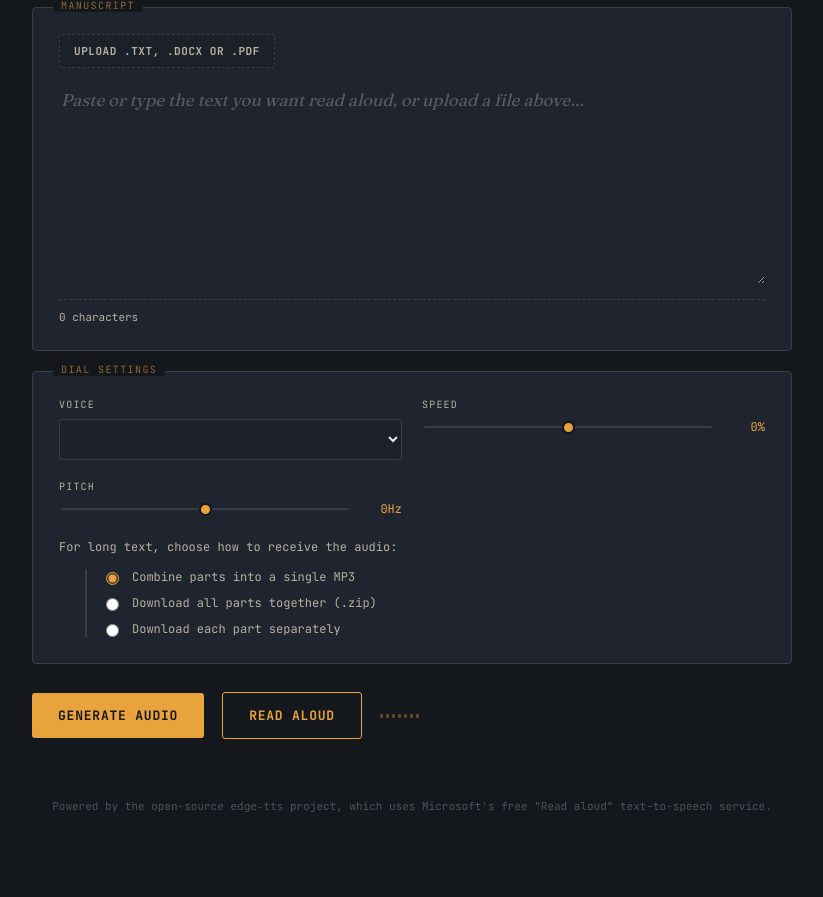
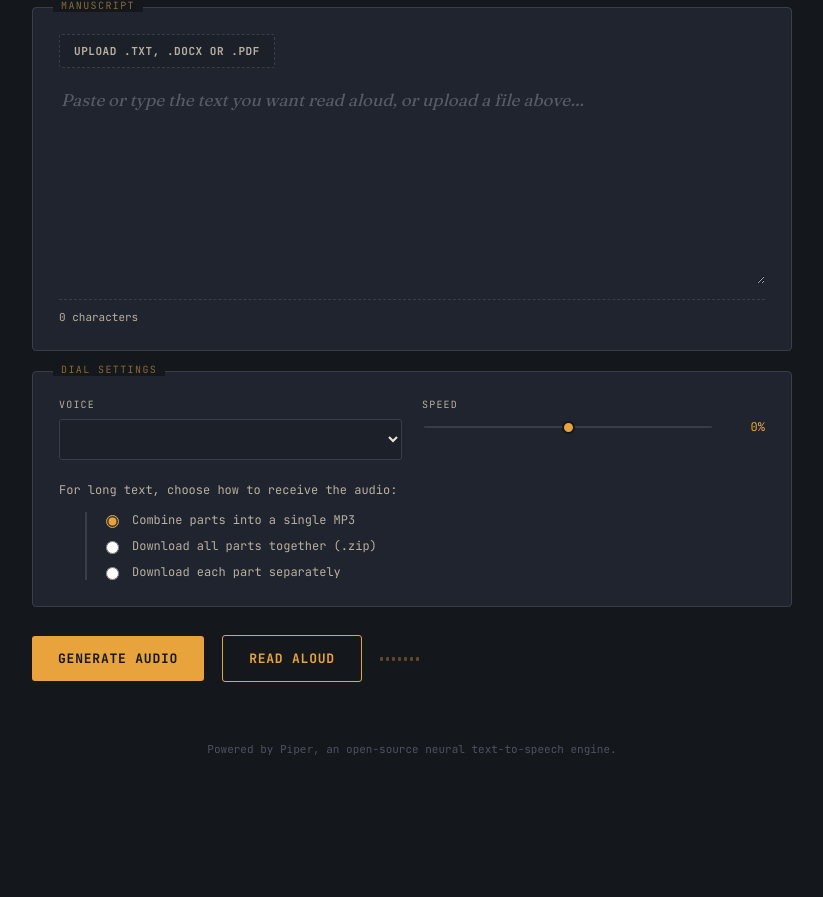
Before and after one commit to josuevbroque/wavecast, a Flask app: page / in a window 1280 px wide. Shown: the part 124-1021 px from the top of the page, without its empty margins (228-1051 px from the left). After the commit the page ends 879 px from the top, so only its background shows below. Run offline with Flask 3, Linux system fonts and the light colour scheme; lists and menus that the app fills with data are empty.

Commit message:
Remove pitch control and update footer text
Removed pitch input and related functionality from the interface. Updated footer text to reflect the use of the Piper text-to-speech engine instead of Azure.

```diff
--- a/templates/index.html
+++ b/templates/index.html
@@ -430,13 +430,6 @@
           <output id="rateOut">0%</output>
         </div>
       </div>
-      <div class="field">
-        <label>Pitch</label>
-        <div class="slider-row">
-          <input type="range" id="pitch" min="-50" max="50" value="0" step="5">
-          <output id="pitchOut">0Hz</output>
-        </div>
-      </div>
     </div>
     <div class="archive-toggle">
       <span id="splitToggleLabel">For long text, choose how to receive the audio:</span>
@@ -484,8 +477,7 @@
   <div class="error-box" id="errorBox"></div>
 
   <footer>
-    <span id="footerText">Powered by the open-source <code>edge-tts</code> project, which uses Microsoft's
-    free "Read aloud" text-to-speech service.</span>
+    <span id="footerText">Powered by <code>Piper</code>, an open-source neural text-to-speech engine.</span>
   </footer>
 </div>
 
@@ -500,7 +492,6 @@ const I18N = {
     panelDial: 'Dial settings',
     voiceLabel: 'Voice',
     speedLabel: 'Speed',
-    pitchLabel: 'Pitch',
     splitToggleLabel: 'For long text, choose how to receive the audio:',
     splitOptSeparate: 'Download each part separately',
     splitOptZip: 'Download all parts together (.zip)',
@@ -512,23 +503,22 @@ const I18N = {
     statusDone: 'Done.',
     errNoText: 'Paste some text first.',
     errGeneric: 'Something went wrong.',
-    errAzureAuth: 'Azure Speech rejected the request. Check AZURE_SPEECH_KEY and AZURE_SPEECH_REGION on the server, and that the free monthly quota is not used up.',
-    footerAzureHtml: 'Powered by Azure AI Speech neural voices.',
-    errBlocked: "Microsoft's speech service refused the connection (HTTP 403). This usually means it is blocking this server's IP address, which is common on cloud hosts. It normally works when the app runs on your own computer.",
+    errNoVoices: 'No voices are installed on this server yet. Run download_voices.py (on Render, add it to the Build Command).',
     readyToPlay: 'Ready to play',
     partsSynthesized: (n) => `${n} parts synthesized`,
     downloadBtn: 'Download',
     playBtn: 'Play',
     partLabel: (i) => `Part ${i}`,
-    footerHtml: 'Powered by the open-source <code>edge-tts</code> project, which uses Microsoft\'s free "Read aloud" text-to-speech service.',
-    defaultVoice: 'en-US-EmmaNeural',
+    footerHtml: 'Powered by <code>Piper</code>, an open-source neural text-to-speech engine.',
+    defaultVoice: 'en_US-lessac-medium',
+    voicePrefix: 'en_',
     charCount: (n) => n.toLocaleString() + ' character' + (n === 1 ? '' : 's'),
     chunkInfo: (n) => `~${n} audio parts`,
     reading: (name) => `Reading ${name}…`,
     loaded: (name) => `Loaded ${name}`,
     couldNotRead: 'Could not read that file.',
     partialFailure: (failedCount, total, numbers) =>
-      `Heads up: ${failedCount} of ${total} part(s) failed to synthesize (part${failedCount === 1 ? '' : 's'} ${numbers}) — likely a temporary hiccup reaching the speech service. Everything else below succeeded. Generating again will retry the whole text if you want another attempt at those parts.`,
+      `Heads up: ${failedCount} of ${total} part(s) failed to synthesize (part${failedCount === 1 ? '' : 's'} ${numbers}) . Everything else below succeeded. Generating again will retry the whole text if you want another attempt at those parts.`,
   },
   pt: {
     htmlLang: 'pt-BR',
@@ -539,7 +529,6 @@ const I18N = {
     panelDial: 'Configurações',
     voiceLabel: 'Voz',
     speedLabel: 'Velocidade',
-    pitchLabel: 'Tom',
     splitToggleLabel: 'Para textos longos, escolha como receber o áudio:',
     splitOptSeparate: 'Baixar cada parte separadamente',
     splitOptZip: 'Baixar todas as partes juntas (.zip)',
@@ -551,23 +540,22 @@ const I18N = {
     statusDone: 'Pronto.',
     errNoText: 'Cole algum texto primeiro.',
     errGeneric: 'Algo deu errado.',
-    errAzureAuth: 'O Azure Speech recusou a requisição. Verifique AZURE_SPEECH_KEY e AZURE_SPEECH_REGION no servidor e se a cota gratuita mensal não acabou.',
-    footerAzureHtml: 'Desenvolvido com as vozes neurais do Azure AI Speech.',
-    errBlocked: 'O serviço de voz da Microsoft recusou a conexão (HTTP 403). Isso geralmente significa que o IP deste servidor está bloqueado, algo comum em hospedagens na nuvem. Normalmente funciona quando o app roda no seu próprio computador.',
+    errNoVoices: 'Nenhuma voz está instalada neste servidor ainda. Execute download_voices.py (no Render, adicione ao Build Command).',
     readyToPlay: 'Pronto para tocar',
     partsSynthesized: (n) => `${n} partes sintetizadas`,
     downloadBtn: 'Baixar',
     playBtn: 'Tocar',
     partLabel: (i) => `Parte ${i}`,
-    footerHtml: 'Desenvolvido com o projeto open-source <code>edge-tts</code>, que usa o serviço gratuito "Ler em voz alta" da Microsoft.',
-    defaultVoice: 'pt-BR-FranciscaNeural',
+    footerHtml: 'Desenvolvido com o <code>Piper</code>, um motor de voz neural open-source.',
+    defaultVoice: 'pt_BR-faber-medium',
+    voicePrefix: 'pt_',
     charCount: (n) => n.toLocaleString() + (n === 1 ? ' caractere' : ' caracteres'),
     chunkInfo: (n) => `~${n} partes de áudio`,
     reading: (name) => `Lendo ${name}…`,
     loaded: (name) => `Carregado: ${name}`,
     couldNotRead: 'Não foi possível ler esse arquivo.',
     partialFailure: (failedCount, total, numbers) =>
-      `Atenção: ${failedCount} de ${total} parte(s) falharam ao sintetizar (parte${failedCount === 1 ? '' : 's'} ${numbers}) — provavelmente uma instabilidade temporária no serviço de voz. O restante abaixo funcionou normalmente. Gerar novamente vai refazer o texto todo, se quiser tentar de novo essas partes.`,
+      `Atenção: ${failedCount} de ${total} parte(s) falharam ao sintetizar (parte${failedCount === 1 ? '' : 's'} ${numbers}) . O restante abaixo funcionou normalmente. Gerar novamente vai refazer o texto todo, se quiser tentar de novo essas partes.`,
   }
 };
 
@@ -578,9 +566,7 @@ const charcountEl = document.getElementById('charcount');
 const chunkinfoEl = document.getElementById('chunkinfo');
 const voiceEl = document.getElementById('voice');
 const rateEl = document.getElementById('rate');
-const pitchEl = document.getElementById('pitch');
 const rateOut = document.getElementById('rateOut');
-const pitchOut = document.getElementById('pitchOut');
 const genBtn = document.getElementById('genBtn');
 const readBtn = document.getElementById('readBtn');
 const wave = document.getElementById('wave');
@@ -597,7 +583,6 @@ const fileInput = document.getElementById('fileInput');
 const fileStatus = document.getElementById('fileStatus');
 const uploadLabel = document.querySelector('label[for="fileInput"]');
 
-const ENGINE = "{{ engine }}";
 const CHUNK_SIZE = 3000;
 
 function updateCharCount() {
@@ -606,6 +591,16 @@ function updateCharCount() {
   charcountEl.textContent = t.charCount(len);
   const chunks = Math.max(1, Math.ceil(len / CHUNK_SIZE));
   chunkinfoEl.textContent = chunks > 1 ? t.chunkInfo(chunks) : '';
+}
+
+let userPickedVoice = false;
+
+// Prefer the language's default voice; fall back to any installed voice for
+// that language, then to the first voice in the list.
+function pickDefaultVoice(t) {
+  const options = Array.from(voiceEl.options).map((o) => o.value);
+  if (options.includes(t.defaultVoice)) return t.defaultVoice;
+  return options.find((v) => v.startsWith(t.voicePrefix)) || options[0] || '';
 }
 
 function applyLanguage(lang) {
@@ -625,21 +620,15 @@ function applyLanguage(lang) {
   genBtn.textContent = t.genBtn;
   readBtn.textContent = t.readBtn;
   downloadLink.textContent = t.downloadBtn;
-  document.getElementById('footerText').innerHTML = ENGINE === 'azure' ? t.footerAzureHtml : t.footerHtml;
+  document.getElementById('footerText').innerHTML = t.footerHtml;
 
-  const speedPitchLabels = document.querySelectorAll('.field label');
-  // speedPitchLabels[0] is "Voice" (already set above via selector), so grab by structure instead:
   const allFieldLabels = document.querySelectorAll('.controls-grid .field label');
   allFieldLabels[0].textContent = t.voiceLabel;
   allFieldLabels[1].textContent = t.speedLabel;
-  allFieldLabels[2].textContent = t.pitchLabel;
 
-  // Set this language's default voice, if the current selection belongs to
-  // the *other* language's default (i.e. the user hasn't deliberately picked
-  // something else).
-  const otherDefault = lang === 'en' ? I18N.pt.defaultVoice : I18N.en.defaultVoice;
-  if (voiceEl.value === otherDefault || !voiceEl.value) {
-    voiceEl.value = t.defaultVoice;
+  // Switch to this language's default voice unless the user picked one.
+  if (!userPickedVoice) {
+    voiceEl.value = pickDefaultVoice(t);
   }
 
   updateCharCount();
@@ -662,8 +651,9 @@ function detectInitialLang() {
   return isPortuguese ? 'pt' : 'en';
 }
 
+voiceEl.addEventListener('change', () => { userPickedVoice = true; });
+
 const initialLang = detectInitialLang();
-voiceEl.value = I18N[initialLang].defaultVoice;
 applyLanguage(initialLang);
 
 textEl.addEventListener('input', updateCharCount);
@@ -700,10 +690,6 @@ rateEl.addEventListener('input', () => {
   const v = parseInt(rateEl.value, 10);
   rateOut.textContent = (v >= 0 ? '+' : '') + v + '%';
 });
-pitchEl.addEventListener('input', () => {
-  const v = parseInt(pitchEl.value, 10);
-  pitchOut.textContent = (v >= 0 ? '+' : '') + v + 'Hz';
-});
 
 function clearOutputs() {
   errorBox.classList.remove('show', 'warning');
@@ -727,7 +713,6 @@ async function startGenerationJob(mode) {
       text: textEl.value.trim(),
       voice: voiceEl.value,
       rate: parseInt(rateEl.value, 10),
-      pitch: parseInt(pitchEl.value, 10),
       mode
     })
   });
@@ -831,7 +816,7 @@ async function runGenerationFlow(mode, showLiveParts, onDone) {
 
     if (status.status === 'done') {
       if (status.error) {
-        const known = { blocked: t.errBlocked, azure_auth: t.errAzureAuth };
+        const known = { no_voices: t.errNoVoices };
         throw new Error(known[status.error_code] || status.error);
       }
       showPartialFailureWarning(status.failed, status.total_chunks);
```
